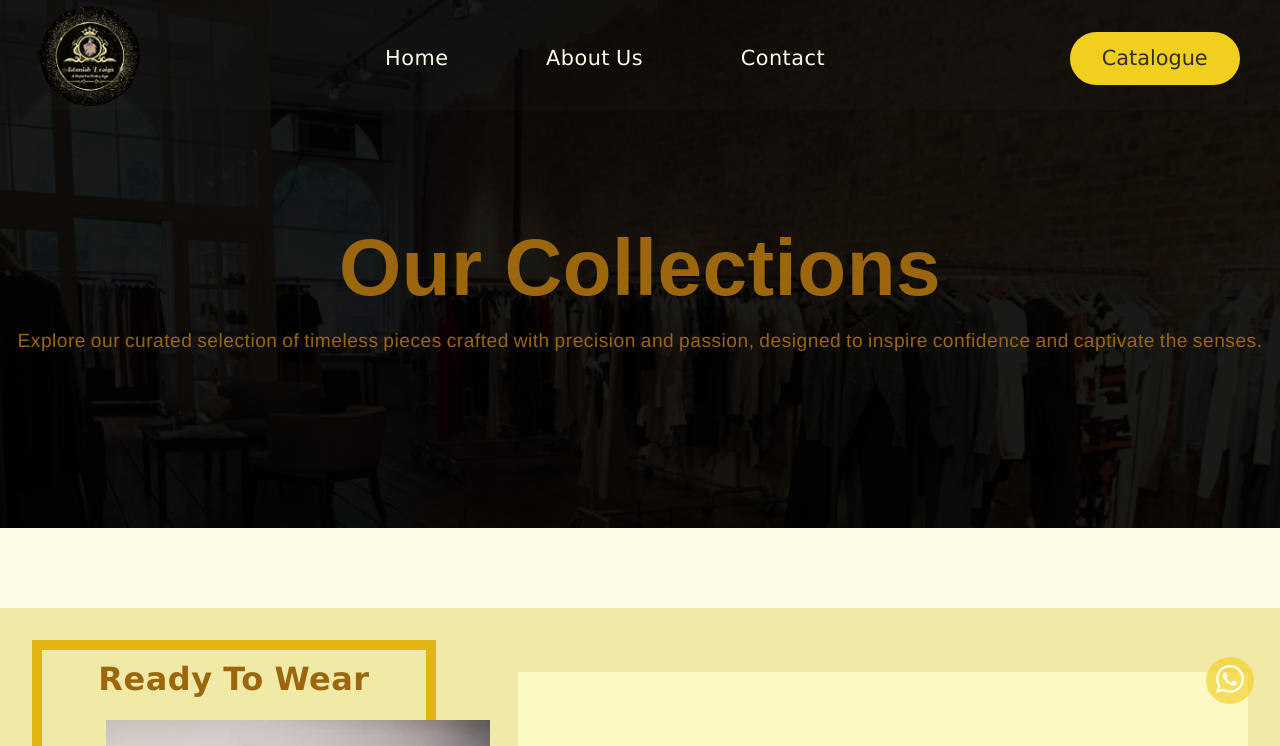
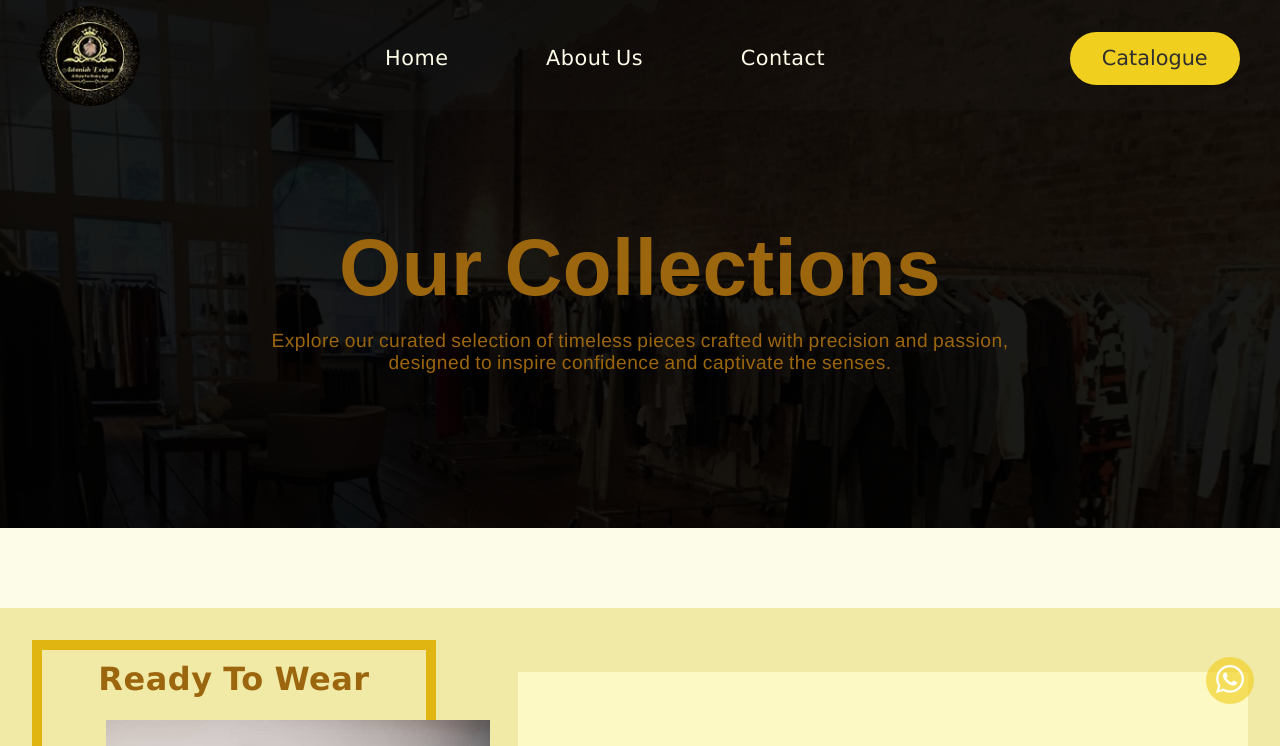
Before and after one commit to Kemi-Oluwadahunsi/Astonish-Designs, a React (Vite) app: page /catalogue in a window 1280 px wide. Shown: the top 746 px of the page. Built offline with nearby package versions, Linux system fonts and the light colour scheme.

Commit message:
style: width for catalogue cards

```diff
--- a/src/components/CatalogueMain/cataloguemain.scss
+++ b/src/components/CatalogueMain/cataloguemain.scss
@@ -74,15 +74,15 @@
         font-size: 1.2rem;
         color: #9b660d;
         font-family: "Helvetica";
+        width: 60%;
+        text-align: center;
 
         @include tablet {
           font-size: 1rem;
-          text-align: center;
         }
 
         @include mobile {
           font-size: 0.9rem;
-          text-align: center;
         }
       }
     }
```
